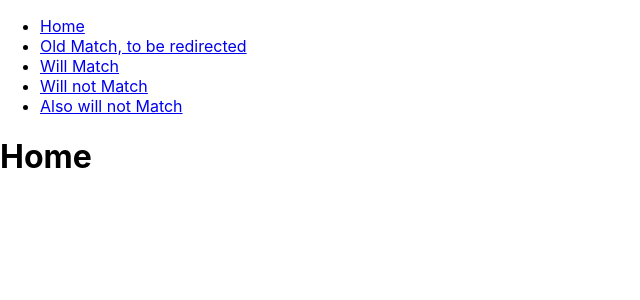
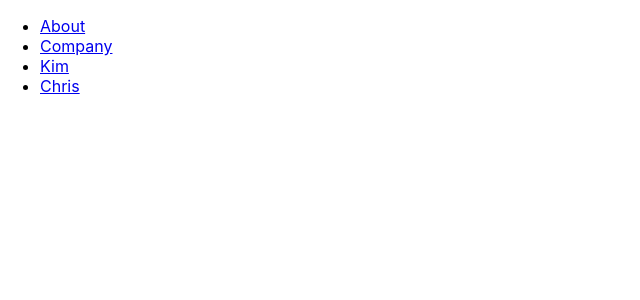
Before and after one commit to OgheneMichael/react-router, a React (Create React App) app: page / in a window 1280 px wide. Shown: the top 300 px of the page, without its empty margins (0-640 px from the left). Built offline with nearby package versions, Linux system fonts and the light colour scheme.

Commit message:
Code for Ambiguous Matches with React Router

```diff
--- a/src/App.js
+++ b/src/App.js
@@ -1,21 +1,12 @@
 import React, { Component } from "react";
 
-import {
-	BrowserRouter as Router,
-	Route,
-	Switch,
-	Redirect,
-	Link
-} from "react-router-dom";
+import { BrowserRouter as Router, Route, Switch, Link } from "react-router-dom";
 
-const Home = () => <h1>Home</h1>;
-const WillMatch = () => <h1>Matched!</h1>;
-
-const NoMatch = ({ location }) => (
+const About = () => <h1>About</h1>;
+const Company = () => <h1>Company</h1>;
+const User = ({ match }) => (
 	<div>
-		<h3>
-			No match for <code>{location.pathname}</code>
-		</h3>
+		<h2>User: {match.params.user}</h2>
 	</div>
 );
 
@@ -26,26 +17,22 @@ class App extends Component {
 				<div>
 					<ul>
 						<li>
-							<Link to="/">Home</Link>
+							<Link to="/about">About</Link>
 						</li>
 						<li>
-							<Link to="/old-match">Old Match, to be redirected</Link>
+							<Link to="/company">Company</Link>
 						</li>
 						<li>
-							<Link to="/will-match">Will Match</Link>
+							<Link to="/kim">Kim</Link>
 						</li>
 						<li>
-							<Link to="/will-not-match">Will not Match</Link>
-						</li>
-						<li>
-							<Link to="/also/will/not/match">Also will not Match</Link>
+							<Link to="/chris">Chris</Link>
 						</li>
 					</ul>
 					<Switch>
-						<Route path="/" exact component={Home} />
-						<Redirect from="/old-match" to="/will-match" />
-						<Route path="/will-match" component={WillMatch} />
-						<Route component={NoMatch} />
+						<Route path="/about" exact component={About} />
+						<Route path="/company" component={Company} />
+						<Route path="/:user" component={User} />
 					</Switch>
 				</div>
 			</Router>
```
